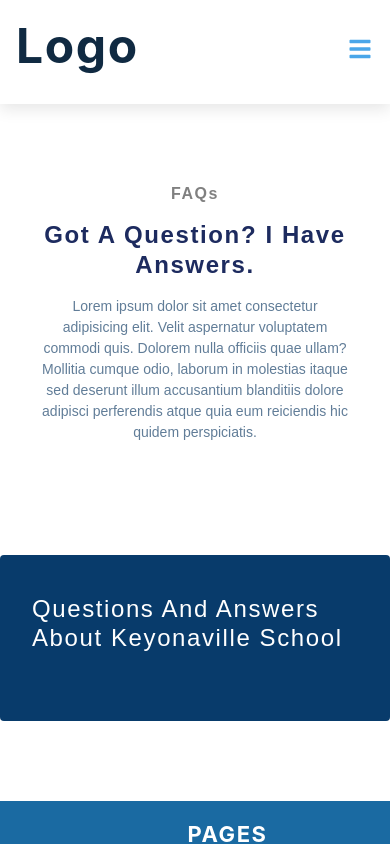
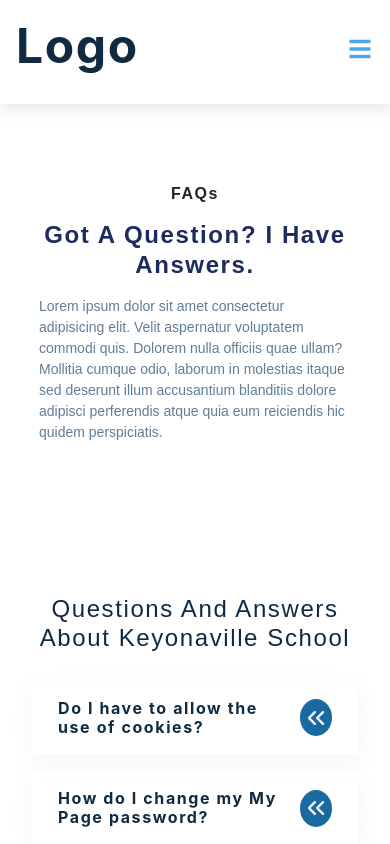
Before and after one commit to domchu/keyonaville, a Next.js app: page /faq in a window 390 px wide. Shown: the top 844 px of the page. Built offline with nearby package versions, Linux system fonts and the light colour scheme.

Commit message:
chores: change the styles at the faq page

```diff
--- a/Components/Faq/Faq.js
+++ b/Components/Faq/Faq.js
@@ -1,19 +1,22 @@
 import React, { useState } from "react";
+import { Box } from "@chakra-ui/react";
 import data from "../Faq/Questiondata";
 import SingleQuestion from "../Faq/QuestionToggle";
+
+//main
 function Faq() {
   const [questions, setQuestions] = useState(data);
   return (
-    <main>
-      <div className="container">
+    <>
+      <Box className="container">
         <h3>Questions and answers about Keyonaville school</h3>
-        <section className="info">
+        <Box className="info">
           {questions.map((question) => {
             return <SingleQuestion key={question.id} {...question} />;
           })}
-        </section>
-      </div>
-    </main>
+        </Box>
+      </Box>
+    </>
   );
 }
 
--- a/Components/Faq/QuestionToggle.js
+++ b/Components/Faq/QuestionToggle.js
@@ -1,11 +1,13 @@
 import React, { useState } from "react";
+import { Box } from "@chakra-ui/react";
 import { FiChevronsDown, FiChevronsLeft } from "react-icons/fi";
 
 const QuestionToggle = ({ title, info }) => {
   const [showInfo, setShowInfo] = useState(false);
 
   return (
-    <article className="question">
+    //articles
+    <Box className="question">
       <header>
         <h4>{title}</h4>
         <button className="btn" onClick={() => setShowInfo(!showInfo)}>
@@ -17,7 +19,7 @@ const QuestionToggle = ({ title, info }) => {
         </button>
       </header>
       {showInfo && <p>{info}</p>}
-    </article>
+    </Box>
   );
 };
 
--- a/styles/globals.css
+++ b/styles/globals.css
@@ -324,8 +324,6 @@ main {
 .container {
   width: 100%;
   margin: 5rem auto;
-  background-color: #083b6b;
-  color: var(--clr-white);
   border-radius: 0.25rem;
   padding: 2.5rem 2rem;
   display: grid;
@@ -336,6 +334,7 @@ main {
   line-height: 1.2;
   font-weight: 500;
   font-size: 2rem;
+  text-align: center;
   font-family: Manrope, sans-serif !important;
 }
 
@@ -356,6 +355,7 @@ main {
 .question p {
   margin-bottom: 0;
   margin-top: 0.5rem;
+  color: var(--clr-black);
   font-family: Manrope, sans-serif !important;
 }
 
@@ -415,7 +415,7 @@ main {
   font-family: Manrope, sans-serif !important;
   font-size: 1rem;
   font-weight: 600;
-  color: grey;
+  color: var(--clr-black);
 }
 
 .faq-container h1 {
@@ -429,6 +429,7 @@ main {
 @media screen and (max-width: 800px) {
   .faq-container p {
     width: 80%;
+    text-align: left;
   }
 }
 @media screen and (max-width: 500px) {
--- a/styles/globals.scss
+++ b/styles/globals.scss
@@ -285,8 +285,6 @@ main {
 .container {
   width: 100%;
   margin: 5rem auto;
-  background-color: #083b6b;
-  color: var(--clr-white);
   border-radius: 0.25rem;
   padding: 2.5rem 2rem;
   display: grid;
@@ -297,6 +295,7 @@ main {
   line-height: 1.2;
   font-weight: 500;
   font-size: 2rem;
+  text-align: center;
   font-family: Manrope, sans-serif !important;
 }
 .question {
@@ -316,6 +315,7 @@ main {
 .question p {
   margin-bottom: 0;
   margin-top: 0.5rem;
+  color: var(--clr-black);
   font-family: Manrope, sans-serif !important;
 }
 .question header {
@@ -368,7 +368,7 @@ main {
   font-family: Manrope, sans-serif !important;
   font-size: 1rem;
   font-weight: 600;
-  color: grey;
+  color: var(--clr-black);
 }
 .faq-container h1{
   font-weight: 600;
@@ -380,6 +380,7 @@ main {
 @media screen and (max-width:#{$tablet-width}) {
   .faq-container p{
     width: 80%;
+    text-align: left;
   }
 }
 @media screen and (max-width:#{$phone-width}) {
```
Also changed, not shown: .babelrc (deleted), 1 other file (tests, documents, lock files or other folders).
